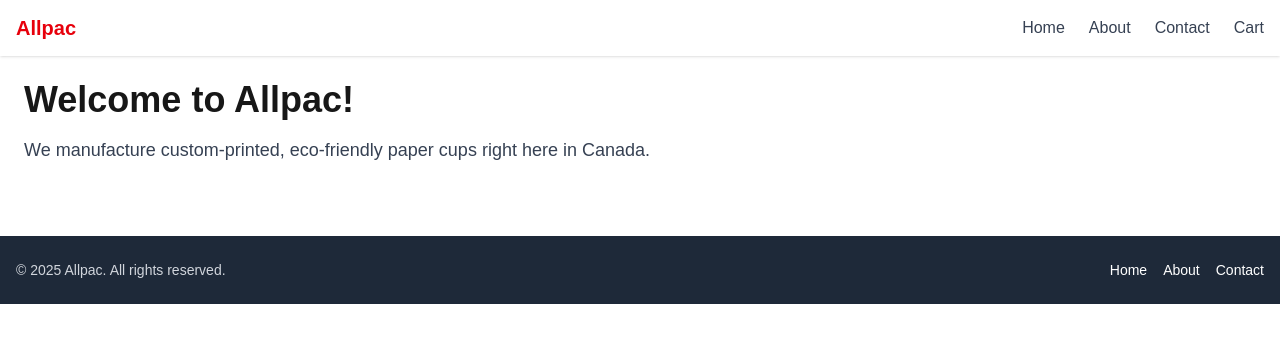
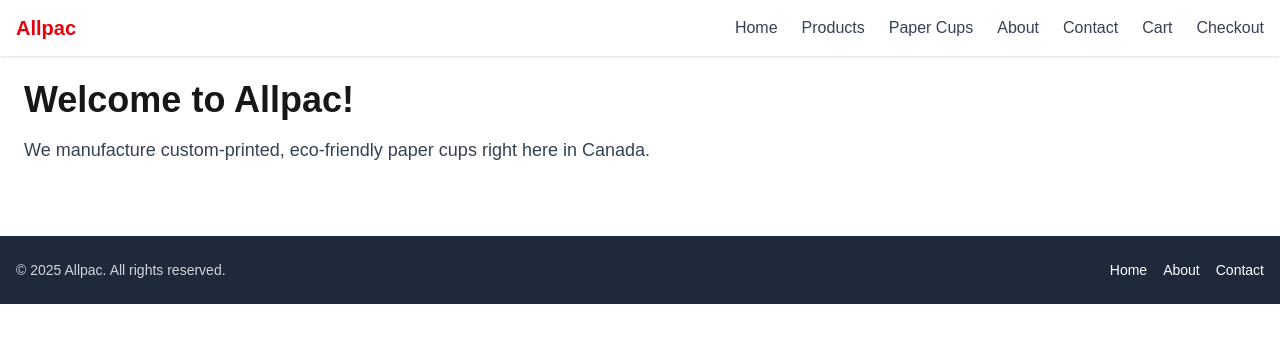
Before and after one commit to Emadedin1/allpacstore, a Next.js app in the folder frontend/: page / in a window 1280 px wide. Shown: the top 342 px of the page. Built offline with nearby package versions, Linux system fonts and the light colour scheme.

Commit message:
Add Products, Paper Cups, and Checkout links to Navbar

```diff
--- a/frontend/src/components/layout/Navbar.jsx
+++ b/frontend/src/components/layout/Navbar.jsx
@@ -1,5 +1,4 @@
 "use client";
-// src/components/layout/Navbar.jsx
 import Link from "next/link";
 import { useState } from "react";
 
@@ -22,9 +21,12 @@ export default function Navbar() {
 
         <nav className={`sm:flex gap-6 ${isOpen ? "block mt-4" : "hidden"} sm:mt-0`}>
           <Link href="/" className="block py-1 text-gray-700 hover:text-red-600">Home</Link>
+          <Link href="/products" className="block py-1 text-gray-700 hover:text-red-600">Products</Link>
+          <Link href="/paper-cups" className="block py-1 text-gray-700 hover:text-red-600">Paper Cups</Link>
           <Link href="/about" className="block py-1 text-gray-700 hover:text-red-600">About</Link>
           <Link href="/contact" className="block py-1 text-gray-700 hover:text-red-600">Contact</Link>
           <Link href="/cart" className="block py-1 text-gray-700 hover:text-red-600">Cart</Link>
+          <Link href="/checkout" className="block py-1 text-gray-700 hover:text-red-600">Checkout</Link>
         </nav>
       </div>
     </header>
```
